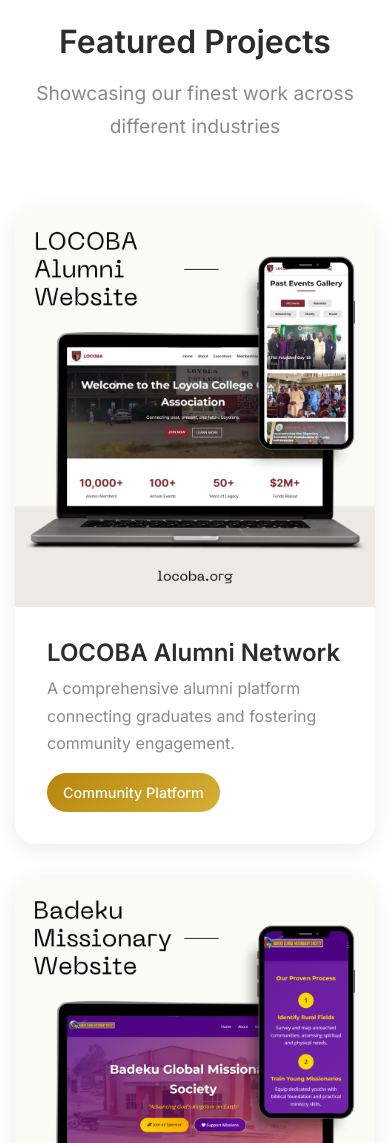
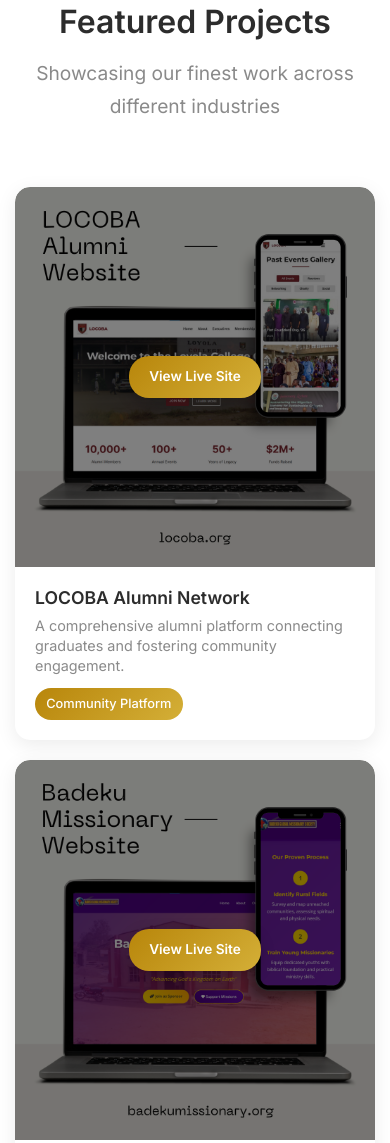
Before and after one commit to ayofemiade/moyocode-new, a plain HTML site: page index.html in a window 390 px wide. Shown: the part 3783-4926 px from the top of the page. Drawn offline with nearby package versions, Linux system fonts and the light colour scheme.

Commit message:
index done

```diff
--- a/css/styles.css
+++ b/css/styles.css
@@ -877,9 +877,29 @@
 }
 
 /* ===== RESPONSIVE DESIGN ===== */
+/* Large Desktop */
+@media (max-width: 1200px) {
+    .portfolio-grid {
+        grid-template-columns: repeat(auto-fit, minmax(280px, 1fr));
+        gap: 1.5rem;
+    }
+
+    .portfolio-image {
+        height: 320px;
+    }
+
+    .portfolio-content {
+        padding: 1.5rem;
+    }
+}
+
 @media (max-width: 1018px) {
     .portfolio-image{
-        height: 450px;
+        height: 300px;
+    }
+
+    .portfolio-grid {
+        grid-template-columns: repeat(auto-fit, minmax(260px, 1fr));
     }
 }
 
@@ -910,8 +930,31 @@
         width: 300px;
         height: 300px;
     }
+
+    .portfolio-grid {
+        grid-template-columns: repeat(auto-fit, minmax(240px, 1fr));
+        gap: 1.5rem;
+    }
+
     .portfolio-image{
-        height: 400px;
+        height: 300px;
+    }
+
+    .portfolio-content {
+        padding: 1.25rem;
+    }
+
+    .portfolio-content h3 {
+        font-size: 1.1rem;
+    }
+
+    .portfolio-content p {
+        font-size: 0.9rem;
+    }
+
+    .view-live-btn {
+        padding: 10px 20px;
+        font-size: 0.85rem;
     }
 }
 
@@ -1006,6 +1049,35 @@
 
     .portfolio-grid {
         grid-template-columns: 1fr;
+        gap: 1.5rem;
+    }
+
+    .portfolio-image {
+        height: 450px;
+    }
+
+    .portfolio-content {
+        padding: 1.5rem;
+    }
+
+    .portfolio-content h3 {
+        font-size: 1.2rem;
+        margin-bottom: 0.75rem;
+    }
+
+    .portfolio-content p {
+        font-size: 0.95rem;
+        line-height: 1.5;
+    }
+
+    .portfolio-category {
+        font-size: 0.85rem;
+        padding: 0.4rem 0.8rem;
+    }
+
+    .view-live-btn {
+        padding: 12px 24px;
+        font-size: 0.9rem;
     }
 
     .process-steps {
@@ -1064,6 +1136,111 @@
         font-size: 1.1rem;
     }
 
+    /* Portfolio Mobile Responsive */
+    .portfolio-preview {
+        padding: 40px 0;
+    }
+
+    .portfolio-grid {
+        grid-template-columns: 1fr;
+        gap: 1.25rem;
+    }
+
+    .portfolio-item {
+        border-radius: 15px;
+    }
+
+    .portfolio-image {
+        height: 380px;
+        border-radius: 15px 15px 0 0;
+    }
+
+    .portfolio-content {
+        padding: 1.25rem;
+    }
+
+    .portfolio-content h3 {
+        font-size: 1.1rem;
+        margin-bottom: 0.5rem;
+    }
+
+    .portfolio-content p {
+        font-size: 0.9rem;
+        line-height: 1.4;
+        margin-bottom: 0.75rem;
+    }
+
+    .portfolio-category {
+        font-size: 0.8rem;
+        padding: 0.35rem 0.7rem;
+    }
+
+    .view-live-btn {
+        padding: 10px 20px;
+        font-size: 0.85rem;
+        border-radius: 20px;
+    }
+
+    /* Disable hover effects on mobile for better performance */
+    .portfolio-item:hover {
+        transform: none;
+    }
+
+    .portfolio-item:hover .portfolio-image img {
+        transform: none;
+    }
+
+    .portfolio-overlay {
+        opacity: 1;
+        background: rgba(0, 0, 0, 0.5);
+    }
+
+}
+
+/* Extra Small Mobile Devices */
+@media (max-width: 360px) {
+    .portfolio-preview {
+        padding: 30px 0;
+    }
+
+    .portfolio-grid {
+        gap: 1rem;
+    }
+
+    .portfolio-item {
+        border-radius: 12px;
+    }
+
+    .portfolio-image {
+        height: 360px;
+        border-radius: 12px 12px 0 0;
+    }
+
+    .portfolio-content {
+        padding: 1rem;
+    }
+
+    .portfolio-content h3 {
+        font-size: 1rem;
+        margin-bottom: 0.4rem;
+    }
+
+    .portfolio-content p {
+        font-size: 0.85rem;
+        line-height: 1.3;
+        margin-bottom: 0.6rem;
+    }
+
+    .portfolio-category {
+        font-size: 0.75rem;
+        padding: 0.3rem 0.6rem;
+    }
+
+    .view-live-btn {
+        padding: 8px 16px;
+        font-size: 0.8rem;
+        border-radius: 18px;
+    }
 }
 
 /* ===== ACCESSIBILITY ===== */
```
